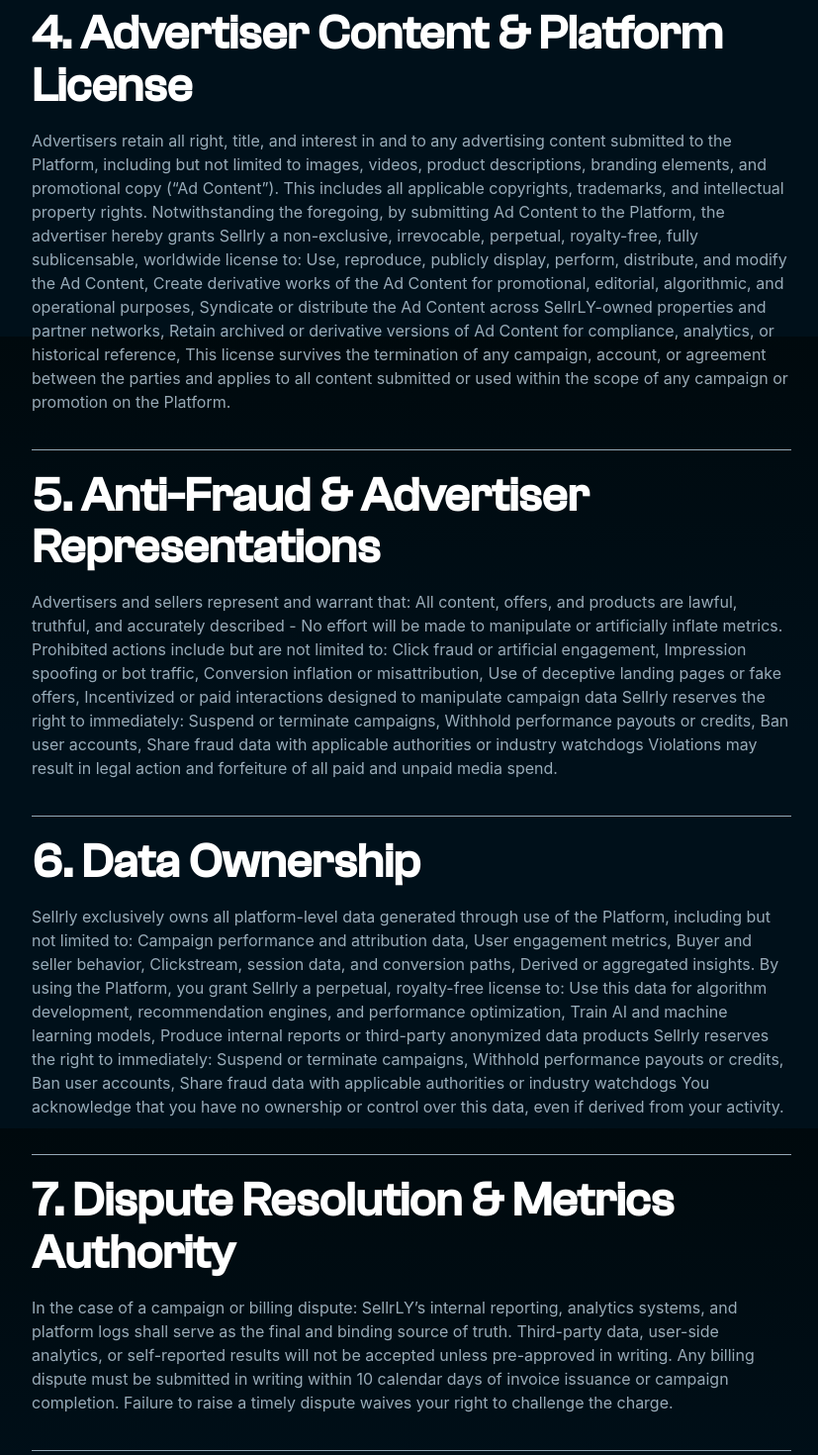
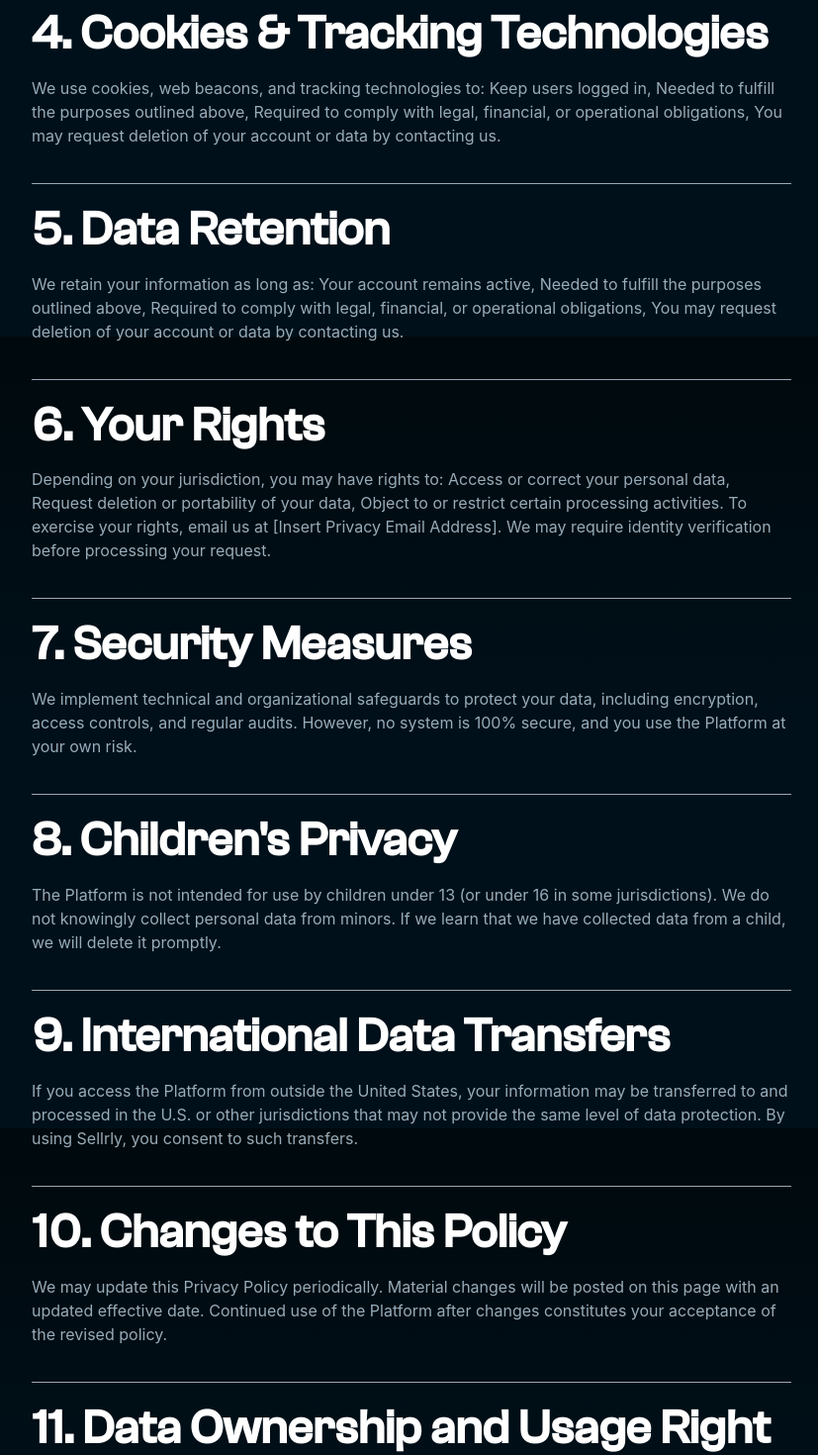
Before and after one commit to WillCBurroughs/sellrly, a React (Create React App) app: page /privacy-policy in a window 1280 px wide. Shown: the part 1260-2730 px from the top of the page at 99% size, without its empty margins (224-1051 px from the left). Built offline with nearby package versions, Linux system fonts and the light colour scheme; a web font is replaced by a local one.

Commit message:
Adding privacy policy completed

```diff
--- a/src/components/templates/PrivacyPolicyDesktop.js
+++ b/src/components/templates/PrivacyPolicyDesktop.js
@@ -26,40 +26,40 @@
             maintext = "We may share information with: Service providers (e.g., payment processors, data hosts, analytics firms), Other users, in cases where buyer-seller interaction requires data exchange (e.g., seller name, shipping info), Third-party platforms (e.g., TikTok, Shopify, email marketing tools) integrated into the Platform, Authorities, to comply with legal obligations or respond to law enforcement requests, Business successors, in the event of a merger, acquisition, or asset sale, We do not sell your personal information."
             />
             <SectionTerms
-            text = "4. Advertiser Content & Platform License"
-            maintext = "Advertisers retain all right, title, and interest in and to any advertising content submitted to the Platform, including but not limited to images, videos, product descriptions, branding elements, and promotional copy (“Ad Content”). This includes all applicable copyrights, trademarks, and intellectual property rights. Notwithstanding the foregoing, by submitting Ad Content to the Platform, the advertiser hereby grants Sellrly a non-exclusive, irrevocable, perpetual, royalty-free, fully sublicensable, worldwide license to: Use, reproduce, publicly display, perform, distribute, and modify the Ad Content, Create derivative works of the Ad Content for promotional, editorial, algorithmic, and operational purposes, Syndicate or distribute the Ad Content across SellrLY-owned properties and partner networks, Retain archived or derivative versions of Ad Content for compliance, analytics, or historical reference, This license survives the termination of any campaign, account, or agreement between the parties and applies to all content submitted or used within the scope of any campaign or promotion on the Platform."
+            text = "4. Cookies & Tracking Technologies"
+            maintext = "We use cookies, web beacons, and tracking technologies to: Keep users logged in, Needed to fulfill the purposes outlined above, Required to comply with legal, financial, or operational obligations, You may request deletion of your account or data by contacting us."
             />
             <SectionTerms
-            text = "5. Anti-Fraud & Advertiser Representations"
-            maintext = "Advertisers and sellers represent and warrant that: All content, offers, and products are lawful, truthful, and accurately described - No effort will be made to manipulate or artificially inflate metrics. Prohibited actions include but are not limited to: Click fraud or artificial engagement, Impression spoofing or bot traffic, Conversion inflation or misattribution, Use of deceptive landing pages or fake offers, Incentivized or paid interactions designed to manipulate campaign data Sellrly reserves the right to immediately: Suspend or terminate campaigns, Withhold performance payouts or credits, Ban user accounts, Share fraud data with applicable authorities or industry watchdogs Violations may result in legal action and forfeiture of all paid and unpaid media spend."
+            text = "5. Data Retention"
+            maintext = "We retain your information as long as: Your account remains active, Needed to fulfill the purposes outlined above, Required to comply with legal, financial, or operational obligations, You may request deletion of your account or data by contacting us."
             />
             <SectionTerms
-            text = "6. Data Ownership"
-            maintext = "Sellrly exclusively owns all platform-level data generated through use of the Platform, including but not limited to: Campaign performance and attribution data, User engagement metrics, Buyer and seller behavior, Clickstream, session data, and conversion paths, Derived or aggregated insights. By using the Platform, you grant Sellrly a perpetual, royalty-free license to: Use this data for algorithm development, recommendation engines, and performance optimization, Train AI and machine learning models, Produce internal reports or third-party anonymized data products Sellrly reserves the right to immediately: Suspend or terminate campaigns, Withhold performance payouts or credits, Ban user accounts, Share fraud data with applicable authorities or industry watchdogs You acknowledge that you have no ownership or control over this data, even if derived from your activity."
+            text = "6. Your Rights"
+            maintext = "Depending on your jurisdiction, you may have rights to: Access or correct your personal data, Request deletion or portability of your data, Object to or restrict certain processing activities. To exercise your rights, email us at [Insert Privacy Email Address]. We may require identity verification before processing your request."
             />
             <SectionTerms
-            text = "7. Dispute Resolution & Metrics Authority"
-            maintext = "In the case of a campaign or billing dispute: SellrLY’s internal reporting, analytics systems, and platform logs shall serve as the final and binding source of truth. Third-party data, user-side analytics, or self-reported results will not be accepted unless pre-approved in writing. Any billing dispute must be submitted in writing within 10 calendar days of invoice issuance or campaign completion. Failure to raise a timely dispute waives your right to challenge the charge."
+            text = "7. Security Measures"
+            maintext = "We implement technical and organizational safeguards to protect your data, including encryption, access controls, and regular audits. However, no system is 100% secure, and you use the Platform at your own risk."
             />
             <SectionTerms
-            text = "8. Prohibited Conduct"
-            maintext = "In the case of a campaign or billing dispute: Promote or sell counterfeit, illegal, or unlicensed goods, Upload false or infringing content, Interfere with the Platform's security, integrity, or uptime Misrepresent yourself or your business Circumvent fee structures or engage in unauthorized scraping, cloning, or resale of the Platform Violations will result in termination and possible legal action."
+            text = "8. Children's Privacy"
+            maintext = "The Platform is not intended for use by children under 13 (or under 16 in some jurisdictions). We do not knowingly collect personal data from minors. If we learn that we have collected data from a child, we will delete it promptly."
             />
             <SectionTerms
-            text = "9. Account Termination"
-            maintext = "Sellrly may suspend or permanently terminate your access at any time for: Breach of these Terms, Legal or regulatory risk, Fraudulent or unethical conduct, Platform abuse. All rights granted to Sellrly under these Terms will survive termination."
+            text = "9. International Data Transfers"
+            maintext = "If you access the Platform from outside the United States, your information may be transferred to and processed in the U.S. or other jurisdictions that may not provide the same level of data protection. By using Sellrly, you consent to such transfers."
             />
             <SectionTerms
-            text = "10. Governing Law & Venue"
-            maintext = "These Terms are governed by and construed under the laws of the State of [Insert State], without regard to conflict of law principles. You agree to resolve any disputes exclusively in the state or federal courts located in [Insert County, State], or via binding arbitration where applicable."
+            text = "10. Changes to This Policy"
+            maintext = "We may update this Privacy Policy periodically. Material changes will be posted on this page with an updated effective date. Continued use of the Platform after changes constitutes your acceptance of the revised policy."
             />
             <SectionTerms
-            text = "11. Modifications to Terms"
-            maintext = "Sellrly reserves the right to modify these Terms at any time. Updated versions will be posted with a revised effective date. Continued use of the Platform after such changes constitutes acceptance of the updated Terms."
+            text = "11. Data Ownership and Usage Right"
+            maintext = "Sellrly is the sole and exclusive owner of all data collected, generated, aggregated, or derived through or from: Platform usage, Buyer and seller behavior, Transactional history, Engagement with ads or content, Traffic sources, device data, and session signals Sellrly retains perpetual, royalty-free, and irrevocable rights to: Analyze, use, and enhance this data to drive Platform functionality, traffic, and monetization, Build and improve internal tools, algorithms, AI models, and recommendation systems, Aggregate and anonymize data for reporting, resale, or commercial partnerships, Promote marketplace visibility through traffic-driving strategies (e.g., syndication, search optimization, cross-platform advertising), By using the Platform, you grant Sellrly full rights to use this data without attribution, compensation, or approval, regardless of your future participation on the Platform."
             />
             <SectionTerms
             text = "12. Contact Information"
-            subtext = "contact@sellrly.com"
+            subtext = "For privacy-related questions, data requests, or complaints: contact@sellrly.com"
             maintext = "Address: Sellrly PO Box 616 Purchase, NY 10577"
             />
 
```
